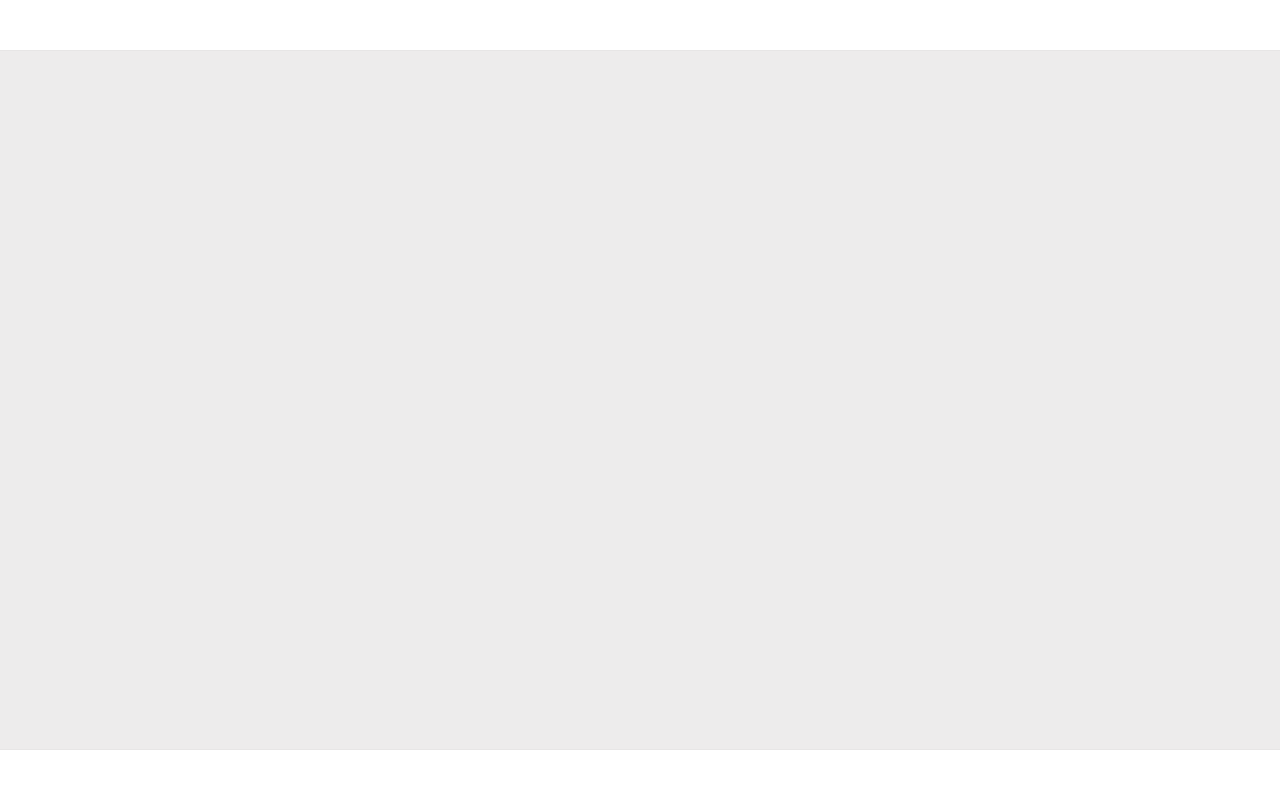
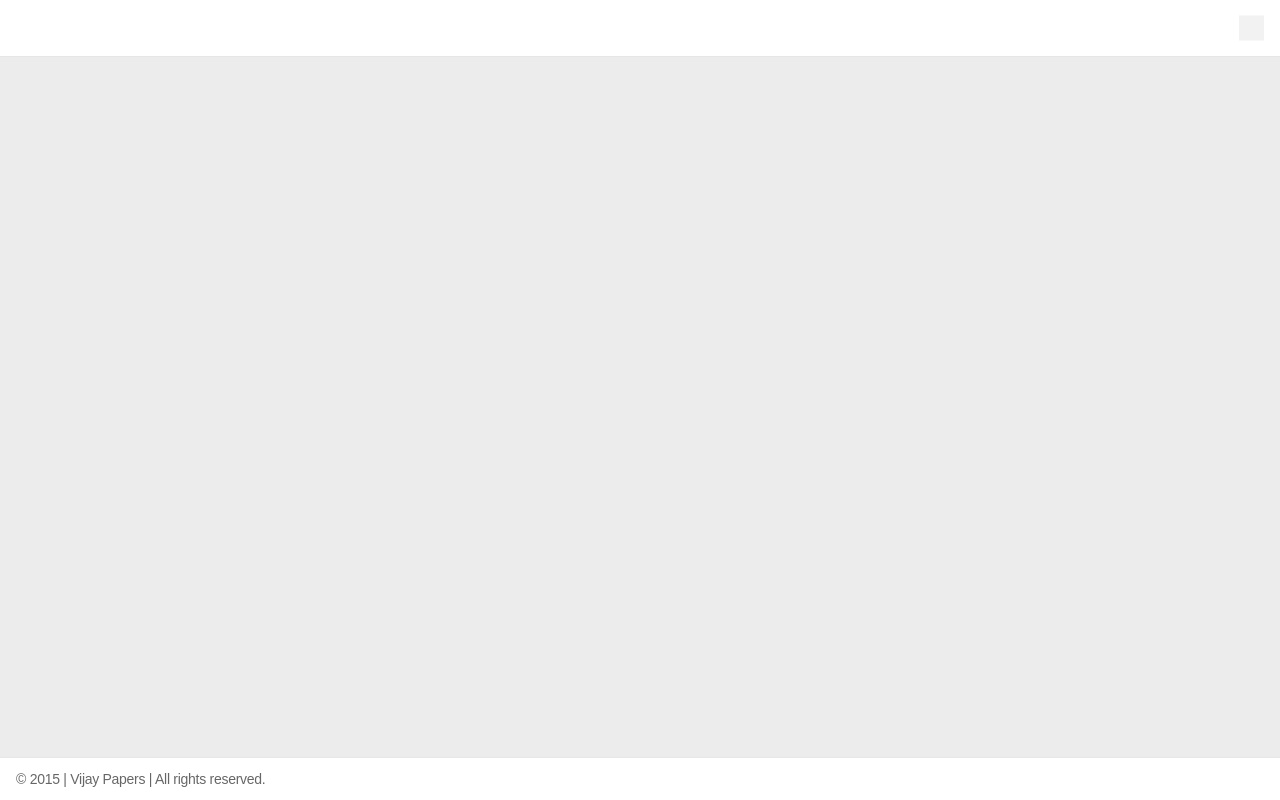
Before and after one commit to kuldeepSR/kuldeepSR.github.io, a plain HTML site: page index.html in a window 1280 px wide. Drawn offline with nearby package versions, Linux system fonts and the light colour scheme.

Commit message:
Update index.html

```diff
--- a/index.html
+++ b/index.html
@@ -2,6 +2,8 @@
 <html>
 <head>
 	<title>Vijay Papers</title>
+	<script src="http://code.jquery.com/jquery-1.10.2.js" aysnc></script>
+	<script src="http://code.jquery.com/ui/1.10.3/jquery-ui.js" aysnc></script>
 	<style type="text/css">
 		* {
 		  	margin: 0;
@@ -38,9 +40,12 @@
 		}
 		header {
 			top: 0;
+			height: 4em;
+			z-index: 99990;
 		}
 		footer {
 			bottom: 0;
+			height: 3em;
 		}
 		.mast {
 			width: 100%;
@@ -55,19 +60,60 @@
 		 	transition: 200ms background-color,200ms color;
 		 	-webkit-animation: fade-up-in 175ms;
   			animation: fade-up-in 175ms;
-  			padding: 0 10px 0 16px;
+  			padding: 0 16px 0 16px;
   			position: fixed;
-			height: 50px;
 			box-shadow: 0 0 1px rgba(0,0,0,0.15);
+		}
+		.hamburger {
+			width: 25px;
+			height: 25px;
+			background: #f2f2f2;
+			position: relative;
+			left: 100%;
+			top: 50%;
+			transform: translate(-100%,-50%);
+			-webkit-transform: translate(-100%,-50%);
+			-moz-transform: translate(-100%,-50%);
+			cursor: pointer;
+			z-index: 99997;
+		}
+		.hamburger:hover {
+			background: #e4352c;
+		}
+		.contact {
+			width: 400px;
+			height: 400px;
+			margin: 4em 16px 0 0;
+			background: #bababa;
+			z-index: 99997;
+			float: right;
+		}
+		footer p {
+			line-height: 3em;
+			color: rgba(0,0,0,0.6);
 		}
 	</style>
 </head>
 <body>
 	<div class="container">
-		<div class="overlay hide"></div>
-		<header class="mast"></header>
+		<!--<div class="overlay hide"></div>-->
+		<header class="mast">
+			<div class="hamburger"></div>
+		</header>
+		<div class="contact hide"></div>
 		<div class="content"></div>
-		<footer class="mast"></footer>
+		<footer class="mast">
+			<p>&copy; 2015 | Vijay Papers | All rights reserved.</p>
+		</footer>
 	</div>
+	<script type="text/javascript">
+		$(window).load(function() {
+			$(".hamburger").click(function(){
+				//$(".overlay").toggleClass("hide");
+				$(".contact").toggleClass("hide");
+				console.log("clicked");
+			});
+		});
+	</script>
 </body>
 </html>
```
